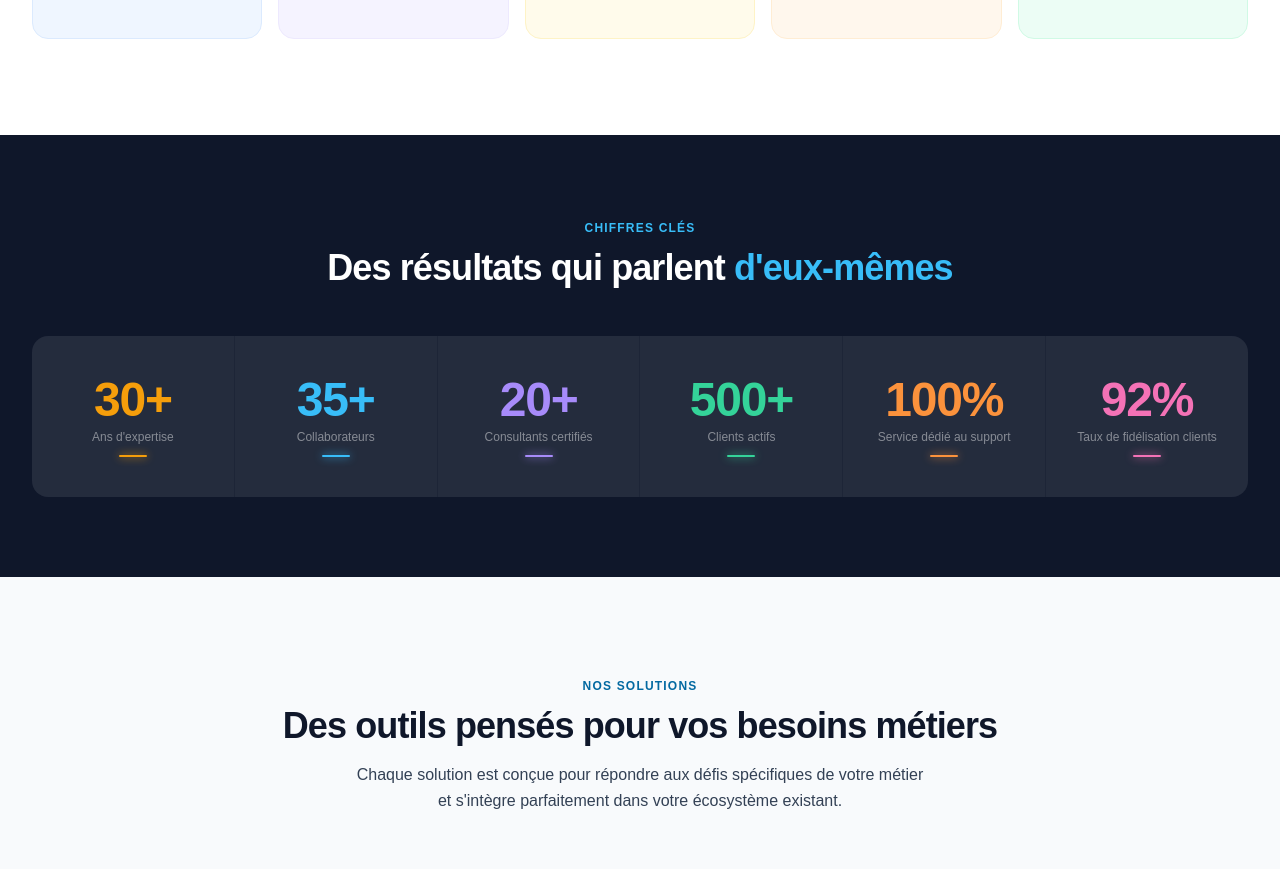
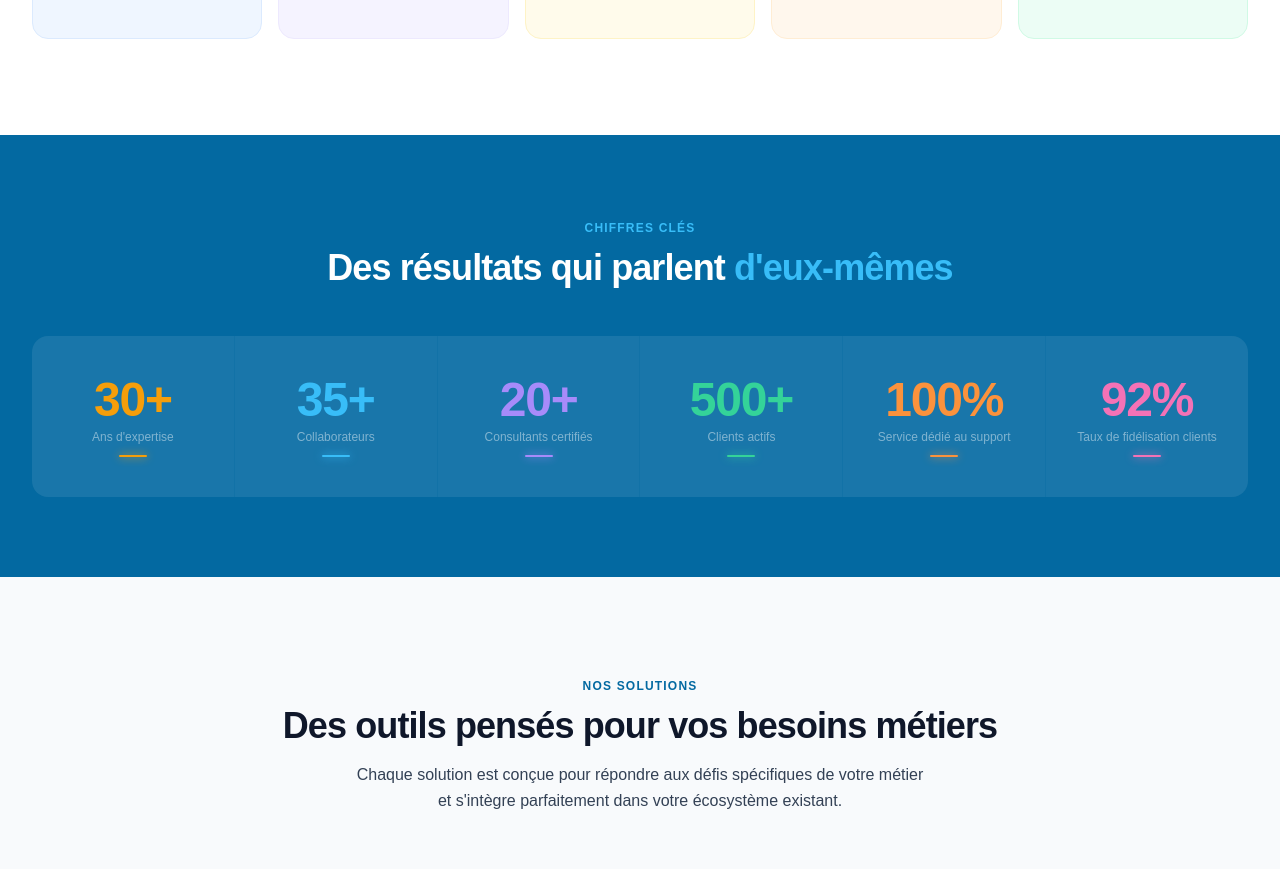
Before and after one commit to bkettani1994-rgb/Thal-s-informatique-new-website-conception, a Next.js app: page / in a window 1280 px wide. Shown: the part 2320-3189 px from the top of the page. Built offline with nearby package versions, Linux system fonts and the light colour scheme.

Commit message:
style(keystats): test background color #0369A1 on stats section

```diff
--- a/src/components/sections/KeyStats.tsx
+++ b/src/components/sections/KeyStats.tsx
@@ -42,7 +42,7 @@ export default function KeyStats() {
   const inView = useInView(ref, { once: true, margin: "-80px" });
 
   return (
-    <section ref={ref} className="py-20 bg-primary" id="chiffres">
+    <section ref={ref} className="py-20 bg-cta" id="chiffres">
       <div className="max-w-7xl mx-auto px-4 sm:px-6 lg:px-8">
 
         {/* Section title */}
```
